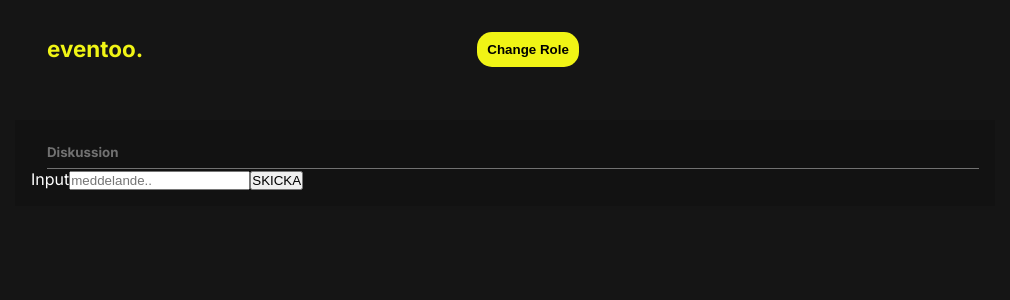
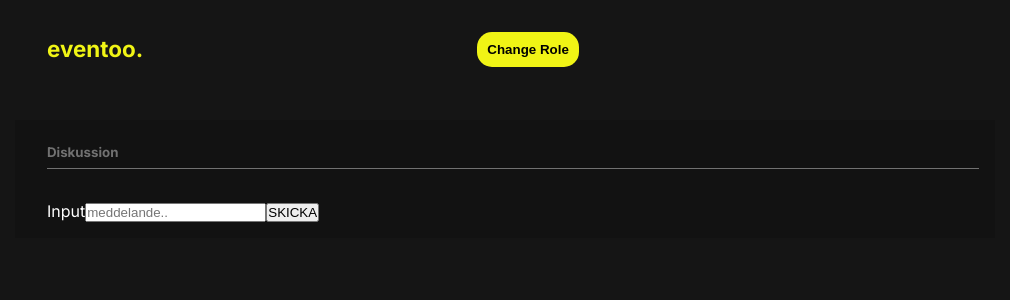
Before and after one commit to paccao/eventoo, a React (Create React App) app: page /meetup/1 in a window 1280 px wide. Shown: the top 300 px of the page, without its empty margins (135-1145 px from the left). Built offline with nearby package versions, Linux system fonts and the light colour scheme.

Commit message:
styled chat box component

```diff
--- a/src/components/chat/ChatBox.tsx
+++ b/src/components/chat/ChatBox.tsx
@@ -1,15 +1,27 @@
 import ChatMessageList from './ChatMessageList';
 import ChatSubmitForm from './ChatSubmitForm';
 import InfoBlockDivider from '../globals/InfoBlockDivider';
+import styled from 'styled-components';
 
 function ChatBox() {
     return (
-        <div>
+        <Wrapper>
             <InfoBlockDivider text="Diskussion" />
             <ChatMessageList />
             <ChatSubmitForm />
-        </div>
+        </Wrapper>
     );
 }
 
+const Wrapper = styled.div`
+    display: flex;
+    flex-direction: column;
+    justify-content: space-between;
+    gap: 1rem;
+
+    > :not(:first-child) {
+        margin-left: 1rem;
+    }
+`;
+
 export default ChatBox;
```
